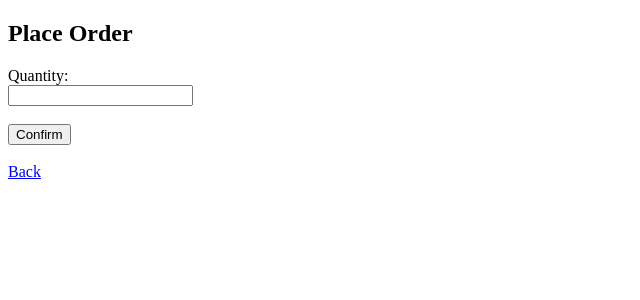
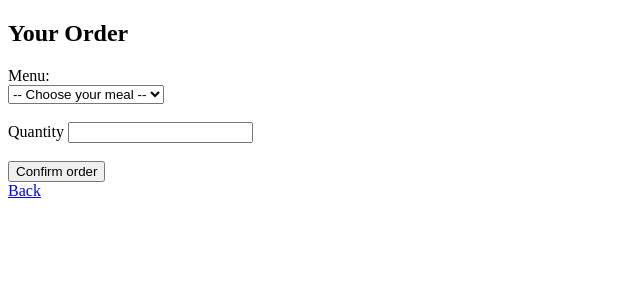
Before and after one commit to rashmimalikarjun/Order-management-system, a Flask app: page /order in a window 1280 px wide. Shown: the top 300 px of the page, without its empty margins (0-640 px from the left). Run offline with Flask 3, Linux system fonts and the light colour scheme.

Commit message:
Update order.html

```diff
--- a/templates/order.html
+++ b/templates/order.html
@@ -4,16 +4,24 @@
   <title>Place Order</title>
 </head>
 <body>
-  <h2>Place Order</h2>
-
-  <form method="post" action="/order">
-    Quantity:<br>
-    <input type="number" name="quantity" required><br><br>
-    <button type="submit">Confirm</button>
-    <input type="hidden" name="menu" value="{{menu}}" >
+  <h2> Your Order</h2>
+  <form method="POST">
+    <label>Menu:</label><br>
+    <select name="menu" required>
+        <option value="">-- Choose your meal --</option>
+        <option value="Veg Meal">Veg Meal</option>
+        <option value="Non-Veg Meal">Non-Veg Meal</option>
+        <option value="Paneer Rice">Paneer Rice</option>
+        <option value="Chicken Biryani">Chicken Biryani</option>
+        <option value="Mini Meals">Mini Meals</option>
+    </select>
+<br><br>
+  <label>Quantity</label>
+  <input type="number" name="quantity" required>
+  <br><br>
+  <button type="'submit">Confirm order</button>
   </form>
 
-  <br>
   <a href="/">Back</a>
 </body>
 </html>
```
